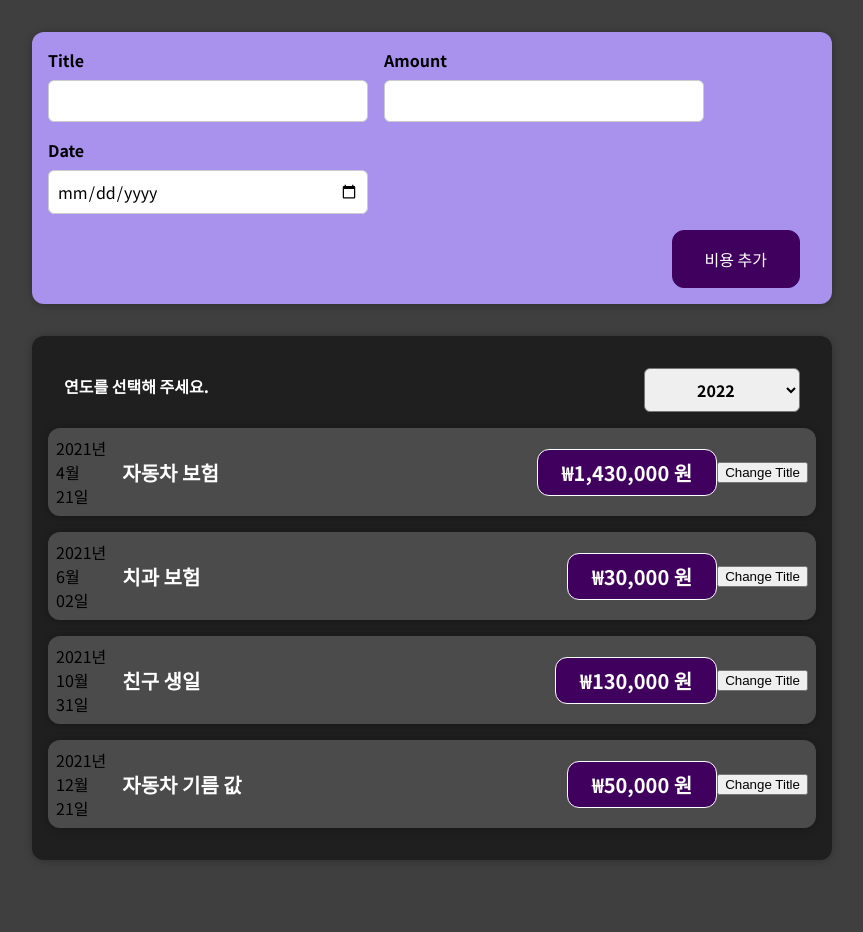
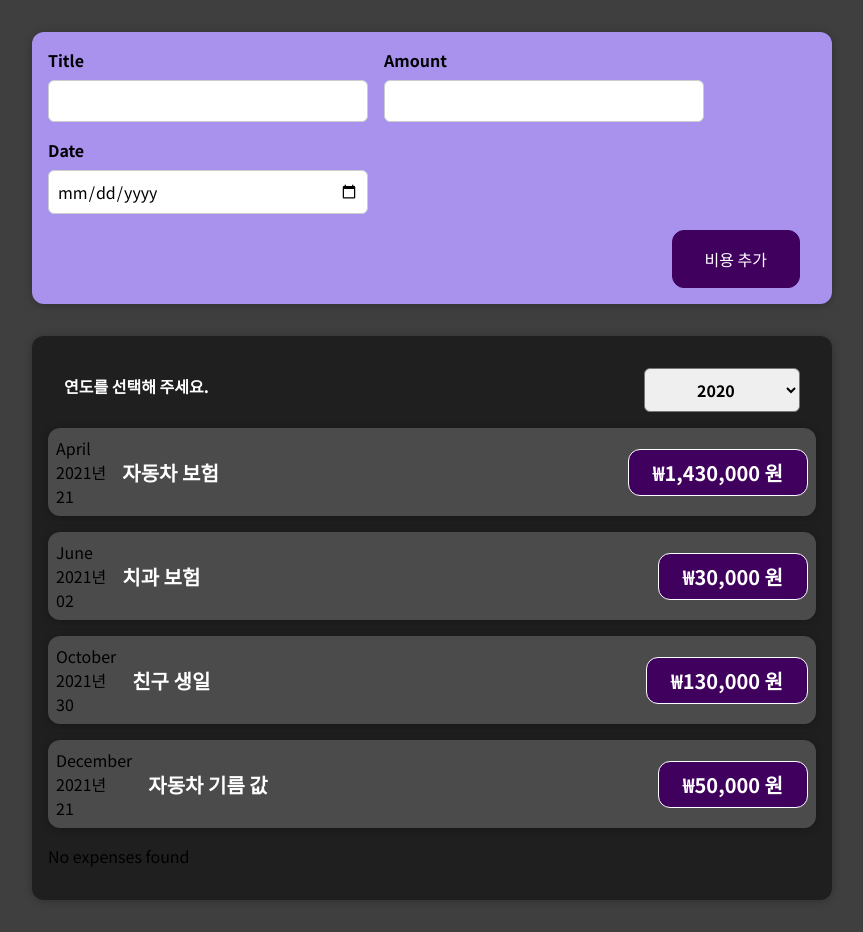
Before and after one commit to qhrdmaaksen/CostTrackerSideProject, a React (Create React App) app: page / in a window 1280 px wide. Shown: the whole page, without its empty margins (208-1071 px from the left). Before the commit the page ends 892 px from the top, so only its background shows below. Built offline with nearby package versions, Linux system fonts and the light colour scheme.

Commit message:
error: getFullYear error 해결, update: code 리팩토링, 연도선택 추가 ,

```diff
--- a/src/App.js
+++ b/src/App.js
@@ -1,9 +1,8 @@
-import React from 'react';
+import React, {useState} from 'react';
 import Expenses from './components/Expenses/Expenses';
 import NewExpense from "./components/NewExpense/NewExpense";
 
-function App() {
-	const expenses = [{
+const DUMMY_EXPENSES = [{
 	id: 'e1',
 	title: '자동차 보험',
 	amount: 1430000,
@@ -17,7 +16,7 @@ function App() {
 	id: 'e3',
 	title: '친구 생일',
 	amount: 130000,
-		date: new Date(2021, 9, 31)
+	date: new Date(2021, 9, 30)
 }, {
 	id: 'e4',
 	title: '자동차 기름 값',
@@ -25,20 +24,21 @@ function App() {
 	date: new Date(2021, 11, 21)
 }];
 
-	// return React.createElement(
-	// 		'div',
-	// 		{},
-	// 		React.createElement('h2',{}, '리액트 스타트!'),
-	// 		React.createElement(Expenses,{items:expenses})
-	// );
-	const addExpenseHandler = expense =>{
+function App() {
+	const [expenses, setExpenses] = useState(DUMMY_EXPENSES);
+
+	const addExpenseHandler = (expenses) => {
 		console.log('App js 임')
+		setExpenses((prevExpenses) => {
+				return [expenses, ...prevExpenses]
+			}
+		)
 		console.log(expenses)
 	}
 	return (
 			<div>
-				<NewExpense onAddExpense={addExpenseHandler} />
-				<Expenses items={expenses} />
+				<NewExpense onAddExpense={addExpenseHandler}/>
+				<Expenses items={expenses}/>
 			</div>
 	);
 }
--- a/src/components/Expenses/ExpenseDate.js
+++ b/src/components/Expenses/ExpenseDate.js
@@ -1,15 +1,18 @@
 import React from 'react';
 import './Expenses.css';
 const ExpenseDate = (props) => {
-	const Year = props.date.getFullYear()
-	const Month = props.date.toLocaleString('ko-KR', {month: 'long'});
-	const Day = props.date.toLocaleString('ko-KR', {day: '2-digit'});
+	const year = props.date.getFullYear()
+	const month = props.date.toLocaleString('en-US', {month: 'long'});
+	const day = props.date.toLocaleString('en-US', {day: '2-digit'});
+	console.log('year:::', year)
+	console.log('month:::', year)
+	console.log('day:::', year)
 
 	return (
 			<div className='expense-date'>
-				<div className='expense-date__year'>{Year}년</div>
-				<div className='expense-date__month'>{Month}</div>
-				<div className='expense-date__day'>{Day}</div>
+				<div className='expense-date__month'>{month}</div>
+				<div className='expense-date__year'>{year}년</div>
+				<div className='expense-date__day'>{day}</div>
 			</div>
 	)
 }
--- a/src/components/Expenses/ExpenseItem.js
+++ b/src/components/Expenses/ExpenseItem.js
@@ -1,22 +1,23 @@
-import React, {useState} from 'react';
+import React from 'react';
 import './ExpenseItem.css';
 import ExpenseDate from "./ExpenseDate";
 import Card from '../UI/Card'
 
 const ExpenseItem = (props) => {
-	const [title, setTitle] = useState(props.title);
+	/*const [title, setTitle] = useState(props.title);
 	const clickHandler = () => {
 		setTitle('Update');
 		console.log(title);
-	}
+	} demo version*/
+	console.log(`ExpenseItem.js`)
 	return (
 			<Card className="expense-item">
 				<ExpenseDate date={props.date}/>
 				<div className="expense-item__description">
-					<h2>{title}</h2>
+					<h2>{props.title}</h2>
 					<div className="expense-item__price">{props.amount} 원</div>
 				</div>
-				<button onClick={clickHandler}>Change Title</button>
+				{/*<button onClick={clickHandler}>Change Title</button> demo version*/}
 			</Card>
 	)
 }
--- a/src/components/Expenses/Expenses.js
+++ b/src/components/Expenses/Expenses.js
@@ -6,30 +6,34 @@ import ExpensesFilter from '../NewExpense/ExpensesFilter'
 
 const Expenses = (props) => {
 	const option = {
-		style: 'currency', currency: 'KRW'
+		style: `currency`, currency: `KRW`
 	}
 	const [filteredYear, setFilteredYear] = useState('2020')
 	const filterChangeHandler = (selectedYear) => {
 		setFilteredYear(selectedYear)
-		console.log('Expense.js filterChangeHnadler');
+		console.log('Expense.js filterChangeHandler');
 		console.log(selectedYear);
 	}
+	const filteredExpenses = props.items.filter(expense => {
+		return expense.date.getFullYear().toString() === filteredYear;
+	})
+	let expensesContent = <p>No expenses found</p>
+
+	if (filteredExpenses.length > 0) {
+		expensesContent = filteredExpenses.map((expense) => (
+			<ExpenseItem key={expense.id} title={expense.title} amount={expense.amount} date={expense.date}/>
+		))
+	}
+
 	return (
 			<div>
 				<Card className='expenses'>
-					<ExpensesFilter selected={filteredYear} filterChangeHandler={filterChangeHandler}/>
-					<ExpenseItem title={props.items[0].title}
-											 amount={props.items[0].amount.toLocaleString('ko-KR', option)}
-											 date={props.items[0].date}/>
-					<ExpenseItem title={props.items[1].title}
-											 amount={props.items[1].amount.toLocaleString('ko-KR', option)}
-											 date={props.items[1].date}/>
-					<ExpenseItem title={props.items[2].title}
-											 amount={props.items[2].amount.toLocaleString('ko-KR', option)}
-											 date={props.items[2].date}/>
-					<ExpenseItem title={props.items[3].title}
-											 amount={props.items[3].amount.toLocaleString('ko-KR', option)}
-											 date={props.items[3].date}/>
+					<ExpensesFilter selected={filteredYear} onChangeFilter={filterChangeHandler}/>
+					{props.items.map((expense) =>
+							<ExpenseItem title={expense.title}
+													 amount={expense.amount.toLocaleString('ko-KR', option)}
+													 date={expense.date}/>)}
+					{expensesContent}
 				</Card>
 			</div>
 	)
--- a/src/components/NewExpense/ExpenseForm.js
+++ b/src/components/NewExpense/ExpenseForm.js
@@ -39,11 +39,11 @@ const ExpenseForm = (props) => {
 		event.preventDefault();
 		const expenseData = {
 			title: enteredTitle,
-			amount: enteredAmount + ' 원',
+			amount: enteredAmount,
 			date: new Date(enteredDate),
 		}
 		console.log(expenseData)
-		props.onSaveExpenseData(); // NewExpense.js 부모 컴포넌트의 함수 호출
+		props.onSaveExpenseData(expenseData); // NewExpense.js 부모 컴포넌트의 함수 호출
 		// 입력 타이틀 금액 날짜 초기화
 		setEnteredTitle('');
 		setEnteredAmount('');
--- a/src/components/NewExpense/ExpensesFilter.js
+++ b/src/components/NewExpense/ExpensesFilter.js
@@ -11,7 +11,7 @@ const ExpensesFilter = (props) => {
 			<div className='expenses-filter'>
 				<div className='expenses-filter__control'>
 					<label>연도를 선택해 주세요.</label>
-					<select onChange={dropDownChangeHandler}>
+					<select value={props.selected} onChange={dropDownChangeHandler}> {/*연도 양방향 바인딩 주고받기*/}
 						<option value='2022'>2022</option>
 						<option value='2021'>2021</option>
 						<option value='2020'>2020</option>
```
Also changed, not shown: 1 other file (tests, documents, lock files or other folders). Lines whose indentation alone changed are shown as unchanged.
